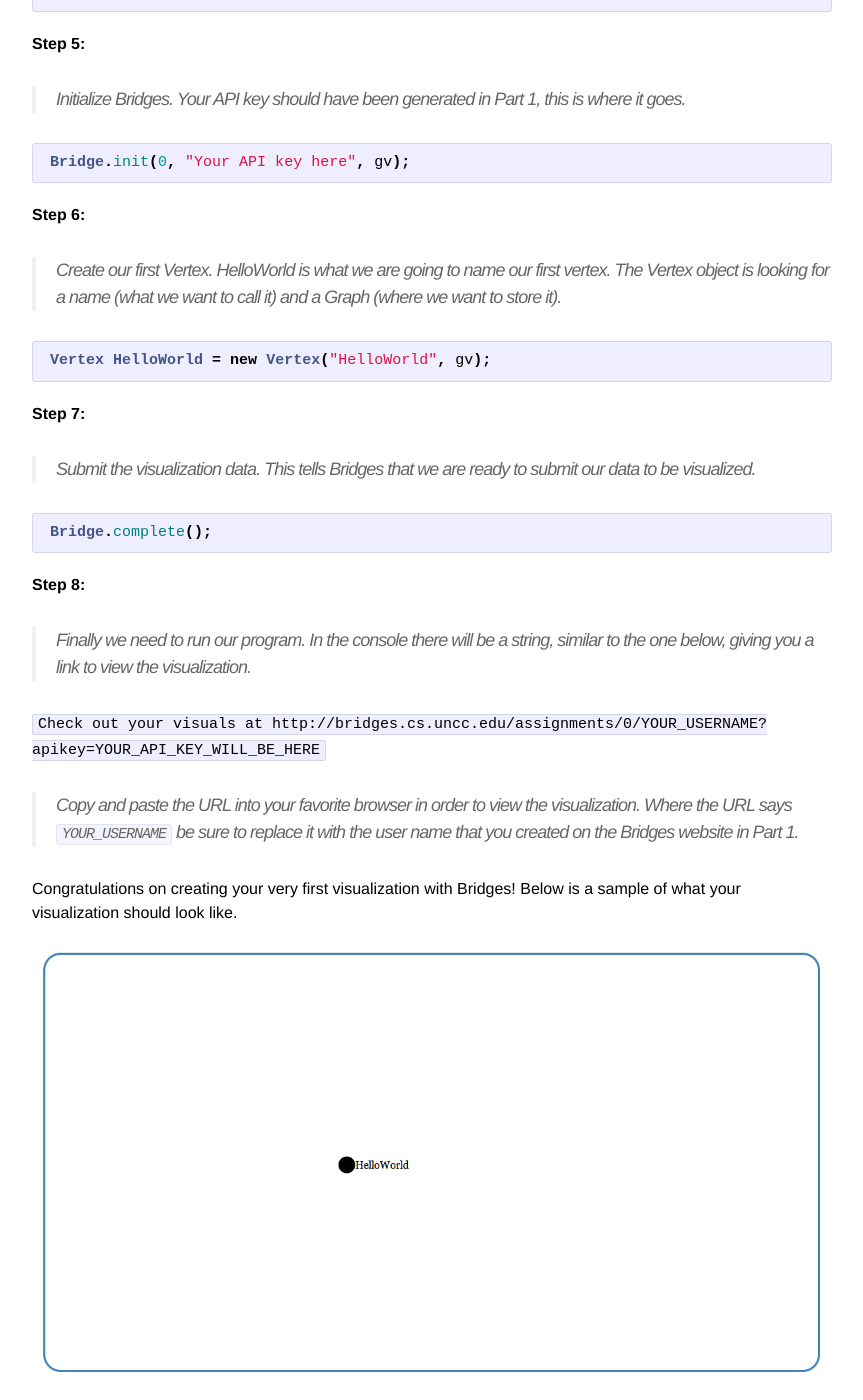
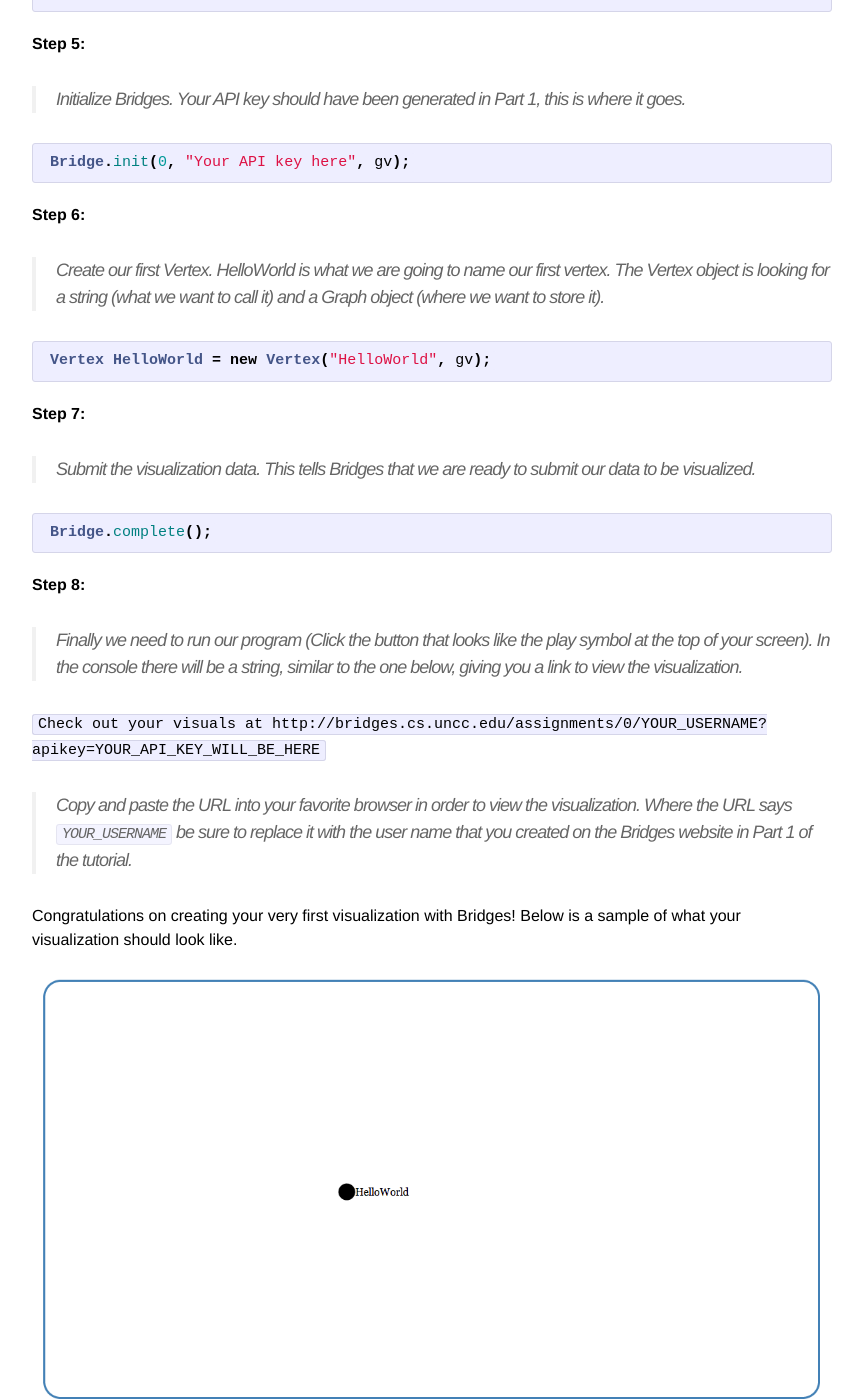
Before and after one commit to Dismembered/Dismembered.github.io, a Jekyll site: the page built from _posts/2014-06-23-HelloWorld-Tutorial_part2.markdown, in a window 1280 px wide and 1400 px high, scrolled down 2334 px. Shown: the whole window, without its empty margins (208-1071 px from the left). Built offline with Jekyll 4.4.1, drawn with Linux system fonts in a browser that asks for light colours.

Commit message:
Update 2014-06-23-HelloWorld-Tutorial_part2.markdown

```diff
--- a/_posts/2014-06-23-HelloWorld-Tutorial_part2.markdown
+++ b/_posts/2014-06-23-HelloWorld-Tutorial_part2.markdown
@@ -55,7 +55,7 @@ Bridge.init(0, "Your API key here", gv);
 
 **Step 6:**
 
-> Create our first Vertex. HelloWorld is what we are going to name our first vertex. The Vertex object is looking for a name (what we want to call it) and a Graph (where we want to store it).
+> Create our first Vertex. HelloWorld is what we are going to name our first vertex. The Vertex object is looking for a string (what we want to call it) and a Graph object (where we want to store it).
 
 {% highlight java  %}
 
@@ -75,12 +75,12 @@ Bridge.complete();
 
 **Step 8:**
 
-> Finally we need to run our program.
+> Finally we need to run our program (Click the button that looks like the play symbol at the top of your screen).
 In the console there will be a string, similar to the one below, giving you a link to view the visualization.
 
 `Check out your visuals at http://bridges.cs.uncc.edu/assignments/0/YOUR_USERNAME?apikey=YOUR_API_KEY_WILL_BE_HERE`
 
-> Copy and paste the URL into your favorite browser in order to view the visualization. Where the URL says `YOUR_USERNAME` be sure to replace it with the user name that you created on the Bridges website in Part 1.
+> Copy and paste the URL into your favorite browser in order to view the visualization. Where the URL says `YOUR_USERNAME` be sure to replace it with the user name that you created on the Bridges website in Part 1 of the tutorial.
 
 Congratulations on creating your very first visualization with Bridges! Below is a sample of what your visualization should look like.
 
```
